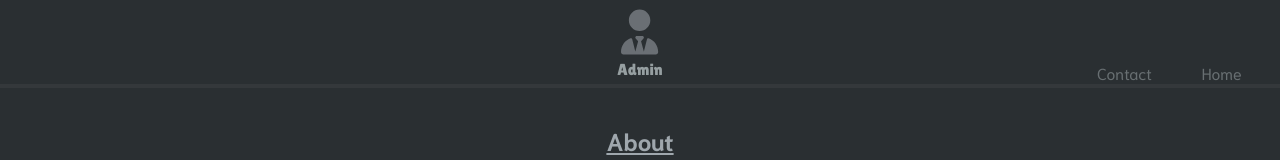
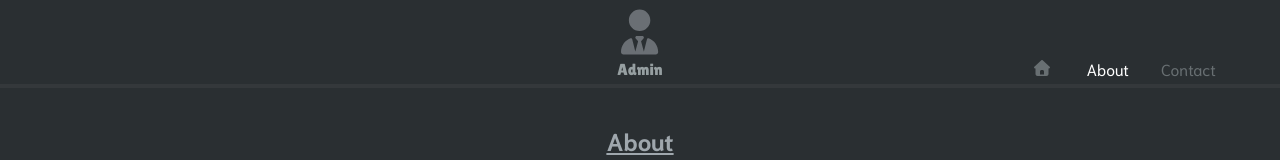
Before and after one commit to KevinBjarnemark/kaj-2, a Next.js app in the folder frontend/: page /about in a window 1280 px wide. Shown: the top 160 px of the page. Built offline with nearby package versions, Linux system fonts and the light colour scheme; no server answers.

Commit message:
feat: add special home link when not on `/` endpoint
refactor: separate navbar components to a
    dedicated NavBar component.
refactor: create a reusable link component for
    navbar links.
chore: gitignore prettier personal config file

```diff
--- a/frontend/src/app/layout.tsx
+++ b/frontend/src/app/layout.tsx
@@ -1,6 +1,5 @@
 import "./globals.css";
 import "./utilities.css";
-
 import { APP_CONSTANTS } from "@/utils/constants/app-constants";
 import Header from "@/components/layout/Header";
 import ApiProvider from "@/context/ApiProvider";
@@ -19,6 +18,8 @@ export const metadata = {
 };
 
 const RootLayout = ({ children }: RootLayoutProps): JSX.Element => {
+  const marginTop = APP_CONSTANTS.DIMENSIONS.HEADER.HEIGHT;
+
   return (
     <html lang="en">
       <body className="flex-column-relative center w-full">
@@ -26,7 +27,7 @@ const RootLayout = ({ children }: RootLayoutProps): JSX.Element => {
         <main
           className="flex-column-relative w-full"
           style={{
-            marginTop: `${APP_CONSTANTS.DIMENSIONS.HEADER.HEIGHT}px`,
+            marginTop: `${marginTop}px`,
           }}
         >
           <ApiProvider>{children}</ApiProvider>
--- a/frontend/src/components/layout/Header.tsx
+++ b/frontend/src/components/layout/Header.tsx
@@ -3,7 +3,7 @@
 import { JSX, useState } from "react";
 import { APP_CONSTANTS } from "@/utils/constants/app-constants";
 import Link from "next/link";
-import { usePathname } from "next/navigation";
+import NavBar from "./NavBar";
 
 interface SVGLogoProps {
     hovered: boolean;
@@ -79,74 +79,20 @@ const Logo = (): JSX.Element => {
     );
 };
 
-const AboutLink = (): JSX.Element => {
-  const [hovered, setHovered] = useState<boolean>(false);
-  const pathname = usePathname();
-  const isAboutPage = pathname.startsWith("/about");
+const Header = (): JSX.Element => {
+    const height = APP_CONSTANTS.DIMENSIONS.HEADER.HEIGHT;
 
-  return (
-    <Link
-      onMouseEnter={() => {
-        setHovered(true);
-      }}
-      onMouseLeave={() => {
-        setHovered(false);
-      }}
-      href={`/${isAboutPage ? "" : "about"}`}
-      rel="noopener noreferrer"
-      className="flex-column-absolute"
-      style={{
-        right: "3vw",
-        bottom: 0,
-        color: hovered ? "#ffffff" : "#686f72ff",
-      }}
-    >
-      {isAboutPage ? "Home" : "About"}
-    </Link>
-  );
-};
-
-const ContactLink = (): JSX.Element => {
-  const [hovered, setHovered] = useState<boolean>(false);
-  const pathname = usePathname();
-  const isContactPage = pathname.startsWith("/contact");
-
-  return (
-    <Link
-      onMouseEnter={() => {
-        setHovered(true);
-      }}
-      onMouseLeave={() => {
-        setHovered(false);
-      }}
-      href="/contact"
-      rel="noopener noreferrer"
-      className="flex-column-absolute"
-      style={{
-        right: "10vw",
-        bottom: 0,
-        color: hovered || isContactPage ? "#ffffff" : "#686f72ff",
-      }}
-    >
-      Contact
-    </Link>
-  );
-};
-
-
-const Header = (): JSX.Element => {
     return (
         <header
             className="flex-column-fixed w-full top-0"
             style={{
-        height: `${APP_CONSTANTS.DIMENSIONS.HEADER.HEIGHT}px`,
+                height: `${height}px`,
                 borderBottom: "4px solid #34383bff",
             }}
         >
             <section className="flex-column-relative center w-full">
                 <Logo />
-        <AboutLink />
-        <ContactLink />
+                <NavBar />
             </section>
         </header>
     );
--- /dev/null
+++ b/frontend/src/components/layout/NavBar.tsx
@@ -0,0 +1,102 @@
+import { APP_CONSTANTS } from "@/utils/constants/app-constants";
+import Link from "next/link";
+import { usePathname } from "next/navigation";
+import { JSX, useState } from "react";
+
+interface NavLinkProps {
+    endPoint: string;
+}
+
+interface SvgHomeProps extends React.SVGProps<SVGSVGElement> {}
+
+const SvgHome = (props: SvgHomeProps): JSX.Element => {
+    return (
+        <svg
+            xmlns="http://www.w3.org/2000/svg"
+            viewBox="0 0 640 640"
+            {...props}
+        >
+            <path
+                d={
+                    "M341.8 72.6c-12.3-11.4-31.3-11.4-43.5 " +
+                    "0l-224 208c-9.6 9-12.8 22.9-8 35.1C71.1 " +
+                    "327.9 82.8 336 96 336h16v176c0 35.3 28.7 " +
+                    "64 64 64h288c35.3 0 64-28.7 64-64V336h16c13.2 " +
+                    "0 25-8.1 29.8-20.3 4.8-12.2 1.6-26.2-8-35.1l-" +
+                    "224-208zM304 384h32c26.5 0 48 21.5 48 " +
+                    "48v96H256v-96c0-26.5 21.5-48 48-48z"
+                }
+            />
+        </svg>
+    );
+};
+
+const NavLink = ({ endPoint }: NavLinkProps): JSX.Element => {
+    const [hovered, setHovered] = useState<boolean>(false);
+    const pathname = usePathname();
+    const isCurrentPage = endPoint && pathname.startsWith(`/${endPoint}`);
+
+    return (
+        <li className="flex-row-relative mr-8 h-5">
+            <Link
+                onMouseEnter={() => {
+                    setHovered(true);
+                }}
+                onMouseLeave={() => {
+                    setHovered(false);
+                }}
+                href={`/${endPoint}`}
+                rel="noopener noreferrer"
+                className="flex-column-relative center"
+                style={{
+                    color: hovered || isCurrentPage ? "#ffffff" : "#686f72ff",
+                }}
+            >
+                {/* ❕ Capitalize first letter */}
+                {endPoint === "" ? (
+                    <SvgHome
+                        width="24"
+                        height="24"
+                        fill={
+                            hovered || isCurrentPage ? "#ffffff" : "#686f72ff"
+                        }
+                    />
+                ) : (
+                    endPoint.charAt(0).toUpperCase() + endPoint.slice(1)
+                )}
+            </Link>
+        </li>
+    );
+};
+
+const Links = (): JSX.Element => {
+    const pathname = usePathname();
+
+    return (
+        <ul className="flex-row-relative justify-end w-full pr-8">
+            {pathname !== "/" ? <NavLink endPoint="" /> : null}
+            <NavLink endPoint="about" />
+            <NavLink endPoint="contact" />
+        </ul>
+    );
+};
+
+const NavBar = () => {
+    const height = APP_CONSTANTS.DIMENSIONS.NAVBAR.HEIGHT;
+
+    return (
+        <nav
+            className={
+                "flex-column-absolute right-0 bottom-0 " +
+                "text-center center w-2/5"
+            }
+            style={{
+                height: `${height}px`,
+            }}
+        >
+            <Links />
+        </nav>
+    );
+};
+
+export default NavBar;
--- a/frontend/src/utils/constants/app-constants.ts
+++ b/frontend/src/utils/constants/app-constants.ts
@@ -4,6 +4,9 @@ export const APP_CONSTANTS = {
   DIMENSIONS: {
     HEADER: {
       HEIGHT: 88, // px
+    },
+    NAVBAR: {
+      HEIGHT: 30, // px
     },
   },
 } as const;
```
Also changed, not shown: 1 other file (tests, documents, lock files or other folders). Lines whose indentation alone changed are shown as unchanged.
